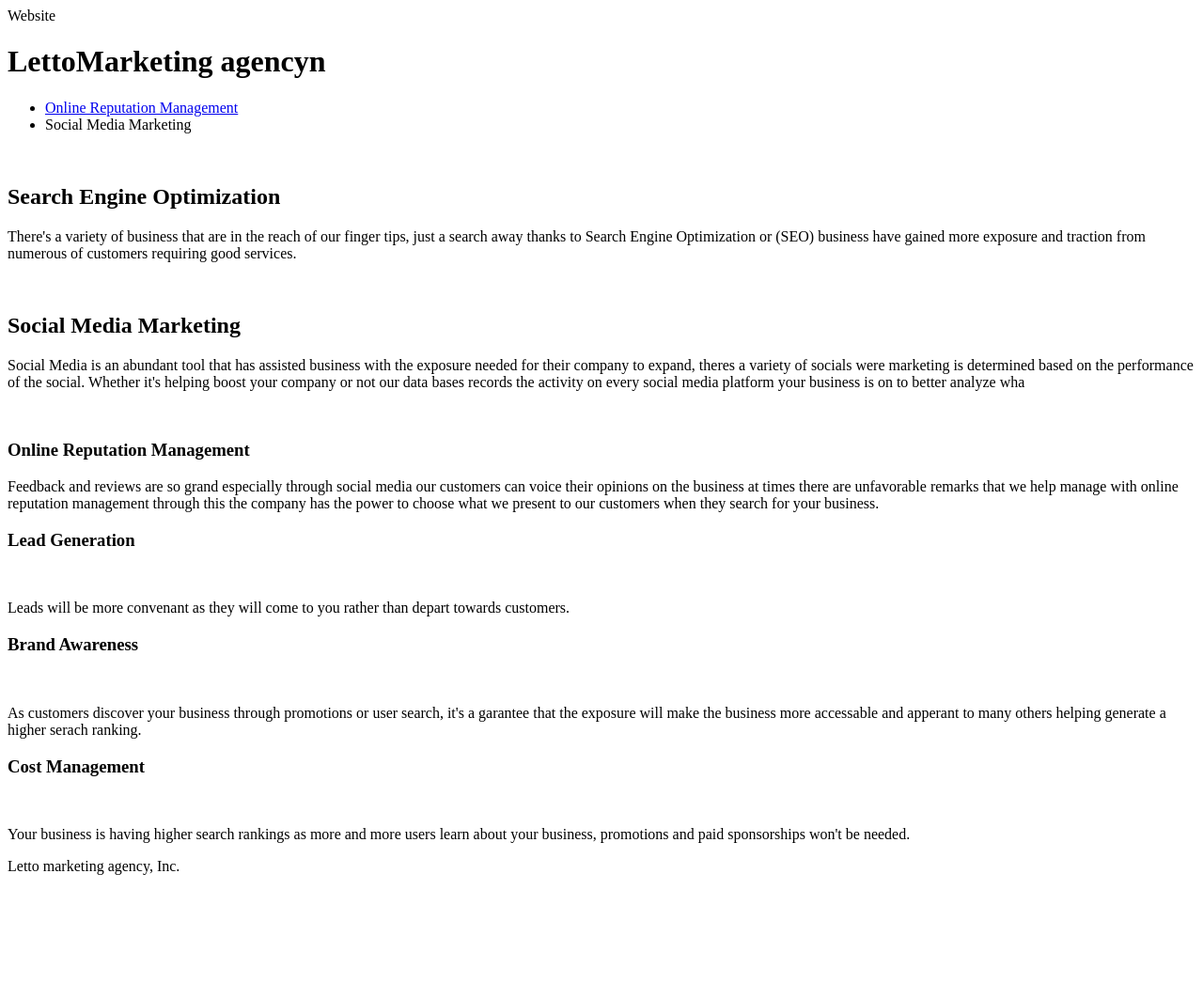
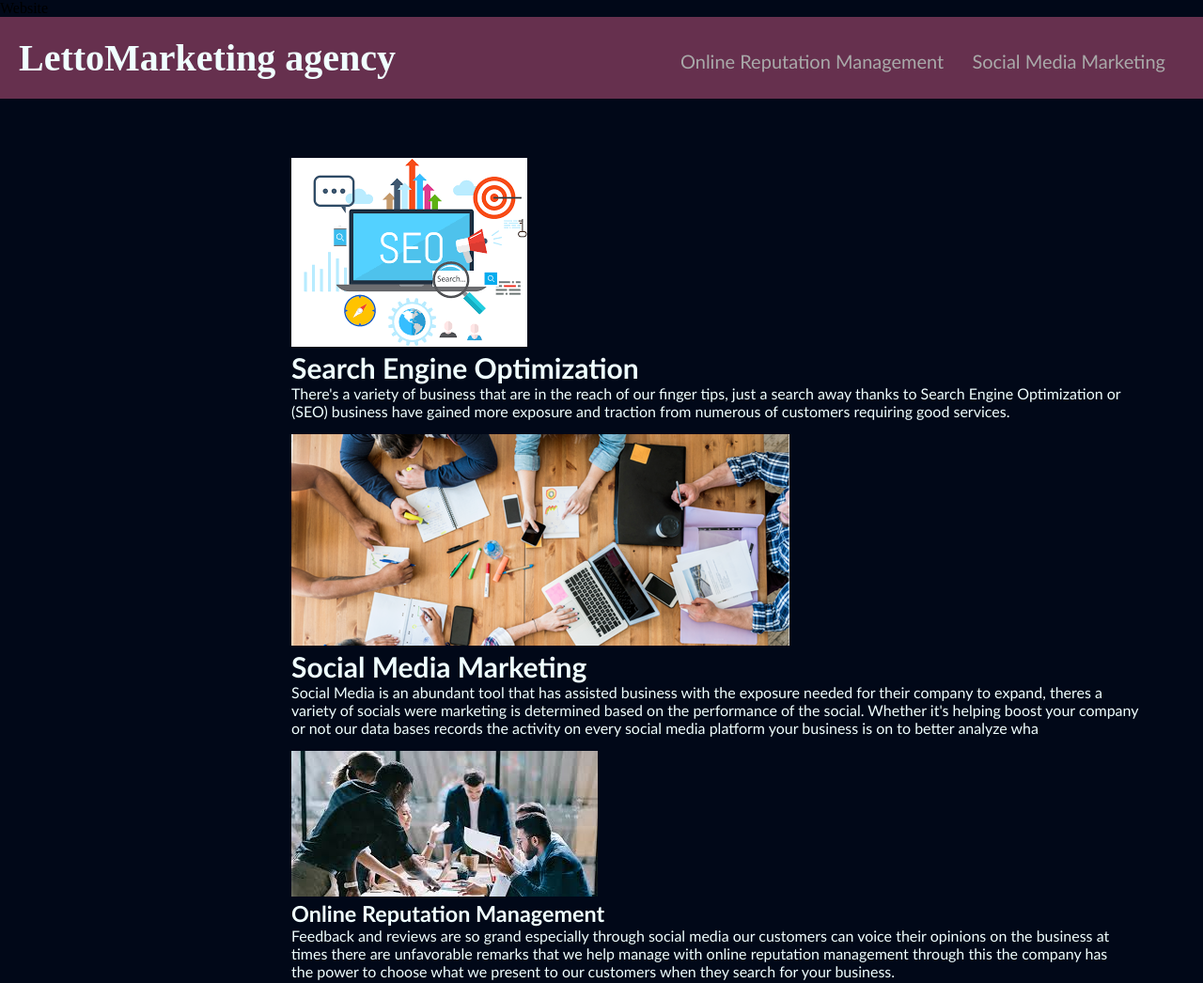
Before and after one commit to DULCEPALMA/MA-Project, a plain HTML site: page assets/index.html in a window 1280 px wide. Shown: the top 1046 px of the page at 94% size. Before the commit the page ends 947 px from the top, so only its background shows below. Drawn offline with Linux system fonts and the light colour scheme.

Commit message:
assets/index.hml

```diff
--- a/assets/index.html
+++ b/assets/index.html
@@ -6,7 +6,7 @@
     </head>
     <body>
         <div class="header">
-            <h1>Letto<span class="seo">Marketing agency</span>n</h1>
+            <h1>Letto<span class="seo">Marketing agency</span></h1>
             <div>
                 <ul>
                     <li>
@@ -21,7 +21,7 @@
                 <div class="hero"></div>
                 <div class="content">
                     <div class="search-engine-optimization">
-                        <img src="    " class="float-left"/>
+                        <img src="Seo Img.png" class="float-left"/>
                         <h2>Search Engine Optimization</h2>
                         <p>
                             There's a variety of business that are in the reach of our finger tips, just a search away
@@ -30,7 +30,7 @@
                         </p>
                     </div>
                     <div id="Social Media Marketing" class="Social-Media-Marketing">
-                        <img src="    " class="float-left"/>
+                        <img src="Image-1-MA.png" class="float-left"/>
                         <h2>Social Media Marketing</h2>
                         <p>
                             Social Media is an abundant tool that has assisted business with the exposure needed for their company to expand, theres a variety of socials were
@@ -39,7 +39,7 @@
 
                         </p>
                         <div id="online-reputation-management" class="onloine-reputation-management">
-                            <img src="    " class="float-left"/>
+                            <img src="images-MA-3.jpeg" class="float-left"/>
                             <h3>Online Reputation Management </h3>
                             <p>
                                 Feedback and reviews are so grand especially through social media our customers can voice their opinions on the business at times there are unfavorable remarks
@@ -49,18 +49,19 @@
                         </div>
                         <div class="benefits">
                             <h3>Lead Generation</h3>
-                            <img src="   ">
+                            <img src="">
                             <p>
-                                Leads will be more convenant as they will come to you rather than depart towards customers.
+                                Leads will be more convenient as they will come to you, rather than depart towards customers.
                             </p>
                         </div>
                         <div class="benifit-brand">
                             <h3>Brand Awareness</h3>
-                            <img src="    "/>
+                            <img src=""/>
                             <p>
-                                As customers discover your business through promotions or user search, it's a garantee that the exposure
-                                will make the business more accessable and apperant to many others helping generate a higher
+                                As customers discover your business through promotions or user search, it's a guarantee that the exposure
+                                will make the business more accessible and apparent to many others helping generate a higher
                                 serach ranking.
+
                             </p>
                         </div>
                         <div class="benifit-cost">
--- a/assets/style.css
+++ b/assets/style.css
@@ -0,0 +1,65 @@
+* {
+  box-sizing: border-box;
+  padding: 0;
+  margin: 0;
+}
+body {
+  background-color: rgb(1, 8, 24);
+}
+.header {
+  padding: 20px;
+  font-family: "Arial, ,";
+  background-color: rgba(116, 54, 85, 0.885);
+  color: azure;
+}
+.header h1 {
+  display: inline-block;
+  font-size: 40px;
+}
+.header div {
+  padding-top: 15px;
+  margin-right: 20px;
+  float: right;
+  font-family: "Gill Sans", "Gill Sans MT";
+  font-size: 20px;
+}
+.header div ul {
+  list-style-type: none;
+}
+.header div ul li {
+  display: inline-block;
+  margin-left: 25px;
+}
+a {
+  color: darkgrey;
+  text-decoration: none;
+}
+p {
+  font-size: 16px;
+}
+.hero {
+  height: 100px;
+  width: auto;
+  background-image: url("Image-1-MA.png");
+  background-size: cover;
+  background-position: center;
+}
+.float-right {
+    float: right;
+    margin-left: 25px;
+}
+.content {
+    width: 75%;
+    display: inline-block;
+    margin-left:20px;
+}
+.benefits{
+    margin-right: 20px;
+    padding: 20px;
+    clear: both;
+    float: right;
+    width: 20%;
+    height:100%;
+    font-family: 'Lucida Sans', 'Lucida Sans Regular', 'Lucida Grande', 'Lucida Sans Unicode', Geneva, Verdana, sans-serif'
+    background-color: Orange;
+}
```
Also changed, not shown: assets/Image-1-MA.png (added), assets/MVU-BSMKT-.jpeg (added), assets/Seo Img.png (added), assets/Social-media-marketing-.png (added), assets/images-MA-3.jpeg (added), images-MA-3.jpeg (added), 1 other file.
